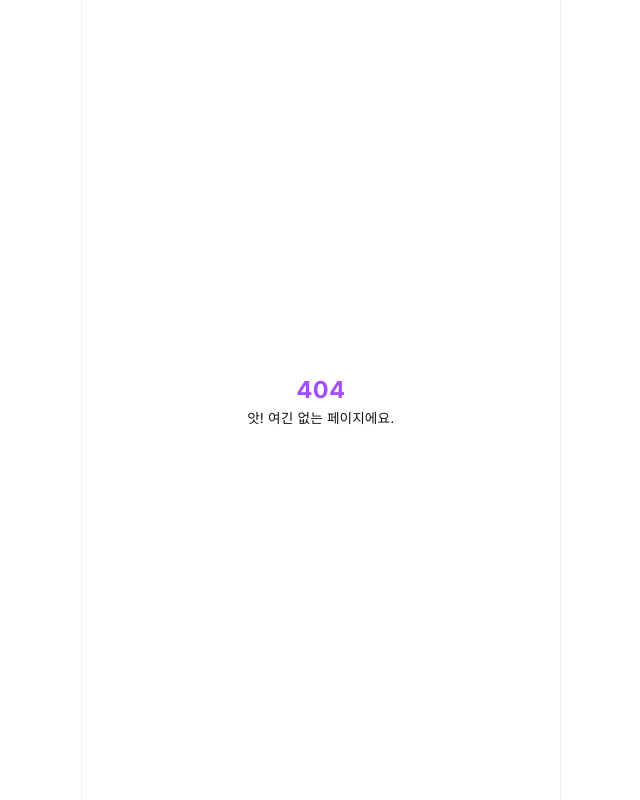
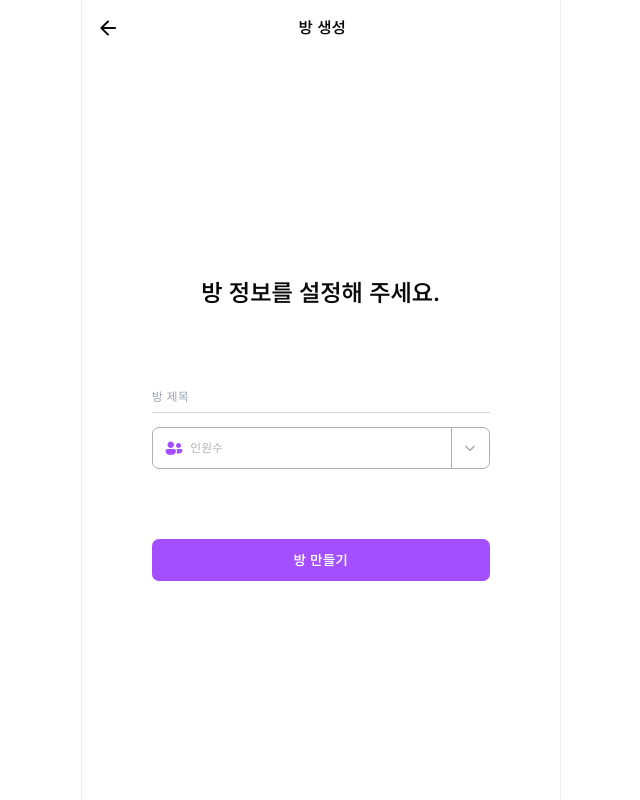
Before and after one commit to pickpick2/frontend, a React (Vite) app in the folder picwithme/: page /room/new in a window 1280 px wide. Before the commit this address had no page. Shown: the whole page, without its empty margins (319-959 px from the left). Built offline with nearby package versions, Linux system fonts and the light colour scheme.

Commit message:
feat: 방 생성 페이지 구현

```diff
--- a/picwithme/src/App.tsx
+++ b/picwithme/src/App.tsx
@@ -5,6 +5,7 @@ import AuthLayout from '@components/Layouts/AuthLayout';
 import FindId from '@/pages/auth/findId';
 import Error404 from '@page/error/404';
 import FindPw from '@/pages/auth/findPw';
+import NewRoom from '@/pages/room/new';
 import Album from '@/pages/album';
 import GlobalLayout from '@/components/Layouts/GlobalLayouts';
 
@@ -20,6 +21,7 @@ function App() {
             <Route path='findId' element={<FindId />} />
             <Route path='findPw' element={<FindPw />} />
           </Route>
+          <Route path='/room/new' element={<NewRoom />} />
           <Route path='/album' element={<Album />} />
           <Route path='*' element={<Error404 />} />
         </Routes>
--- a/picwithme/src/components/Layouts/GlobalLayouts.tsx
+++ b/picwithme/src/components/Layouts/GlobalLayouts.tsx
@@ -7,7 +7,7 @@ interface GlobalLayoutProps {
 
 const GlobalLayout: React.FC<GlobalLayoutProps> = ({ children }) => {
   return (
-    <div className='m-auto flex h-screen w-[480px] flex-col overflow-y-hidden border-r border-l border-[#f0f0f0]'>
+    <div className='m-auto flex h-screen w-full max-w-[480px] min-w-[280px] flex-col overflow-y-hidden border-r border-l border-[#f0f0f0]'>
       <Header />
       <main className='flex-1 overflow-y-auto'>{children}</main>
     </div>
--- a/picwithme/src/components/ui/header/Header.tsx
+++ b/picwithme/src/components/ui/header/Header.tsx
@@ -7,6 +7,7 @@ const Header: React.FC = () => {
 
   const headerMap: Record<string, ReactNode> = {
     '/album': <TitleHeader title='내 앨범' />,
+    '/room/new': <TitleHeader title='방 생성' />,
     // '/other': <TitleHeader title='다른 페이지' />,
   };
 
--- /dev/null
+++ b/picwithme/src/pages/room/new/index.tsx
@@ -0,0 +1,35 @@
+import Button from '@/components/ui/Button';
+import Dropdown from '@/components/ui/dropdown/Dropdown';
+import Input from '@/components/ui/input/Input';
+import PeopleIcon from '@/assets/icons/people.svg?react';
+import { useState } from 'react';
+
+const CAPACITY_OPTIONS = Array.from({ length: 8 }, (_, i) => String(i + 1));
+
+const NewRoom: React.FC = () => {
+  const [title, setTitle] = useState<string>('');
+  const [capacity, setCapacity] = useState<string>('');
+
+  const handleCreateRoom = () => {
+    // TODO: 추후 title, capacity에 대한 유효성 검사 및 방 생성 로직 추가
+  };
+
+  return (
+    <div className='flex h-full flex-col items-center justify-center gap-20 px-20'>
+      <h1 className='text-heading1 font-semibold'>방 정보를 설정해 주세요.</h1>
+      <section className='flex w-full flex-col gap-4'>
+        <Input value={title} onChange={(e) => setTitle(e.target.value)} placeholder='방 제목' />
+        <Dropdown
+          value={capacity}
+          options={CAPACITY_OPTIONS}
+          onChange={setCapacity}
+          icon={<PeopleIcon />}
+          placeholder='인원수'
+        />
+      </section>
+      <Button onClick={handleCreateRoom}>방 만들기</Button>
+    </div>
+  );
+};
+
+export default NewRoom;
```
